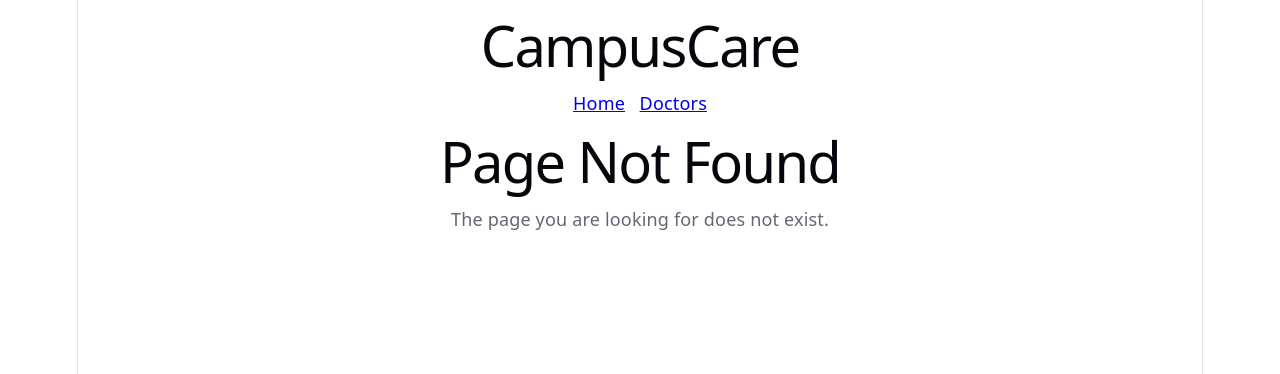
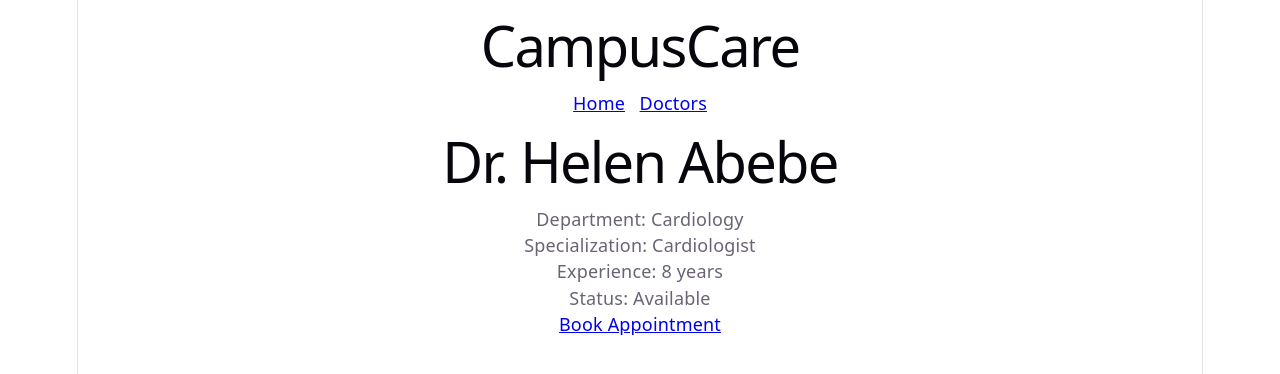
Before and after one commit to yordanos-ayenew/campus-care, a React (Vite) app: page /doctors/1 in a window 1280 px wide. Before the commit this address had no page. Shown: the top 374 px of the page. Built offline with nearby package versions, Linux system fonts and the light colour scheme.

Commit message:
feat: add doctor details and dynamic route

```diff
--- a/src/App.tsx
+++ b/src/App.tsx
@@ -2,6 +2,7 @@ import { BrowserRouter, Route, Routes } from "react-router-dom";
 import Layout from "./Layout";
 import Home from "./Home";
 import Doctors from "./doctors/Doctors";
+import DoctorDetail from "./doctors/DoctorDetail";
 import NotFound from "./NotFound";
 
 function App() {
@@ -11,6 +12,7 @@ function App() {
         <Route element={<Layout />}>
           <Route path="/" element={<Home />} />
           <Route path="doctors" element={<Doctors />} />
+          <Route path="doctors/:id" element={<DoctorDetail />} />
           <Route path="*" element={<NotFound />} />
         </Route>
       </Routes>
--- /dev/null
+++ b/src/doctors/DoctorDetail.tsx
@@ -0,0 +1,38 @@
+import { useParams, Link } from "react-router-dom";
+import { useCallback } from "react";
+import { getDoctors } from "../api/doctorsApi";
+import useFetch from "../hooks/useFetch";
+import Loading from "../ui/Loading";
+import ErrorMessage from "../ui/ErrorMessage";
+import EmptyState from "../ui/EmptyState";
+
+function DoctorDetail(){
+    const{id} = useParams();
+    const fetchDoctors = useCallback(()=>getDoctors(), []);
+    const {data: doctors, loading, error} = useFetch(fetchDoctors);
+    if(loading){
+        return <Loading/>;
+    }
+    if(error){
+        return <ErrorMessage message={error}/>;
+    }
+    const doctor = doctors?.find(
+        (doctor)=>doctor.id===Number(id)
+    );
+    if(!doctor){
+        return <EmptyState message="Doctor not found."/>
+    }
+    return (
+        <main>
+            <h1>{doctor.name}</h1>
+            <p>Department: {doctor.department}</p>
+            <p>Specialization: {doctor.specialization}</p>
+            <p>Experience: {doctor.experience} years</p>
+            <p>Status: {doctor.available ? "Available" : "Not Available"}</p>
+            {doctor.available?(
+                <Link to={`/booking/${doctor.id}`}>Book Appointment</Link>
+            ):(<p>This doctor is currently unavailable for booking.</p>)}
+        </main>
+    )
+}
+export default DoctorDetail;
```
